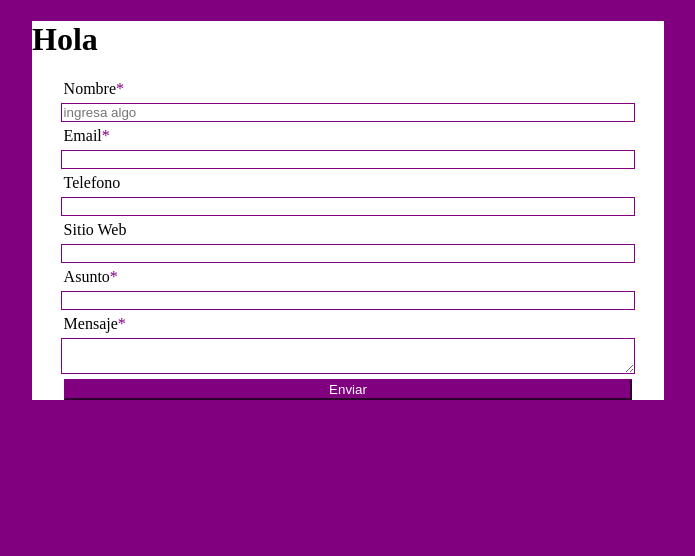
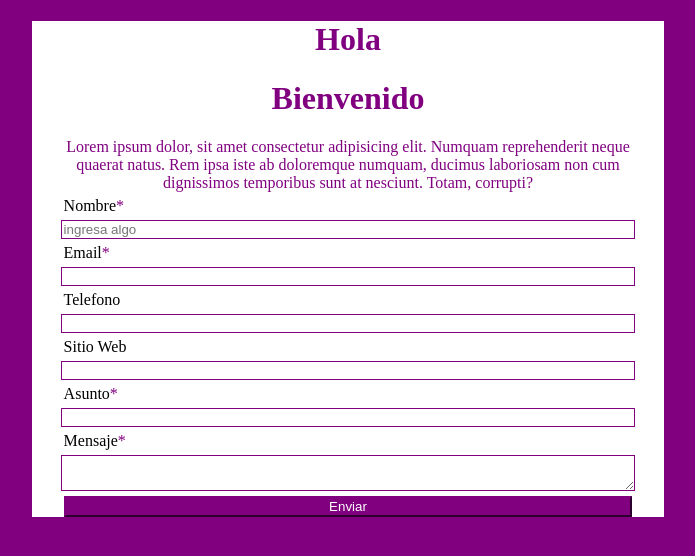
Before and after one commit to Larr014/formMoradob50c1, a plain HTML site: page index.html in a window 1280 px wide. Shown: the whole page, without its empty margins (292-987 px from the left). Drawn offline with Linux system fonts and the light colour scheme.

Commit message:
v2
se agrega otro h1 y un parrafo con estilos

```diff
--- a/assets/css/estilo1.css
+++ b/assets/css/estilo1.css
@@ -27,3 +27,7 @@ button{
 p.noDisplay{
     display: none;
 }
+h1,#pTexto{
+    color: purple;
+    text-align: center;
+}
--- a/index.html
+++ b/index.html
@@ -10,6 +10,8 @@
 <body>
     <form>
         <h1>Hola</h1>
+        <h1>Bienvenido</h1>
+        <p id="pTexto">Lorem ipsum dolor, sit amet consectetur adipisicing elit. Numquam reprehenderit neque quaerat natus. Rem ipsa iste ab doloremque numquam, ducimus laboriosam non cum dignissimos temporibus sunt at nesciunt. Totam, corrupti?</p>
         <label>Nombre<span>*</span></label>
         <input type="text" id="nombre" name="nombre" placeholder="ingresa algo" />
         <p class="noDisplay" id="pnombre">Debes ingresar un nombre</p>
```
